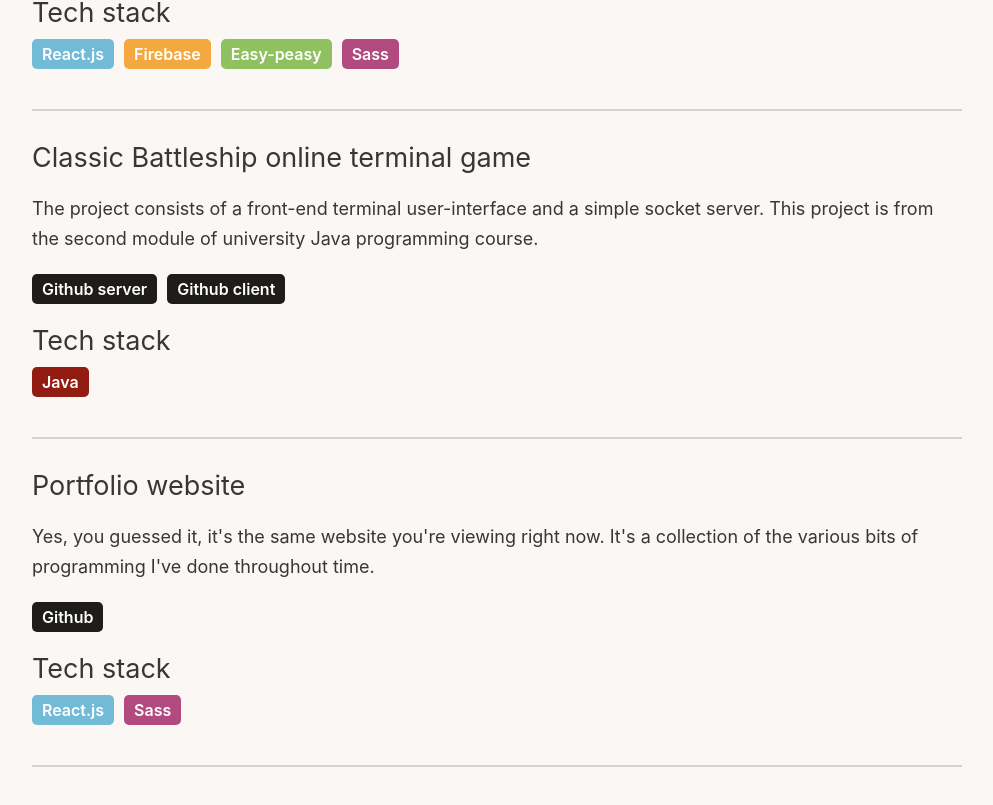
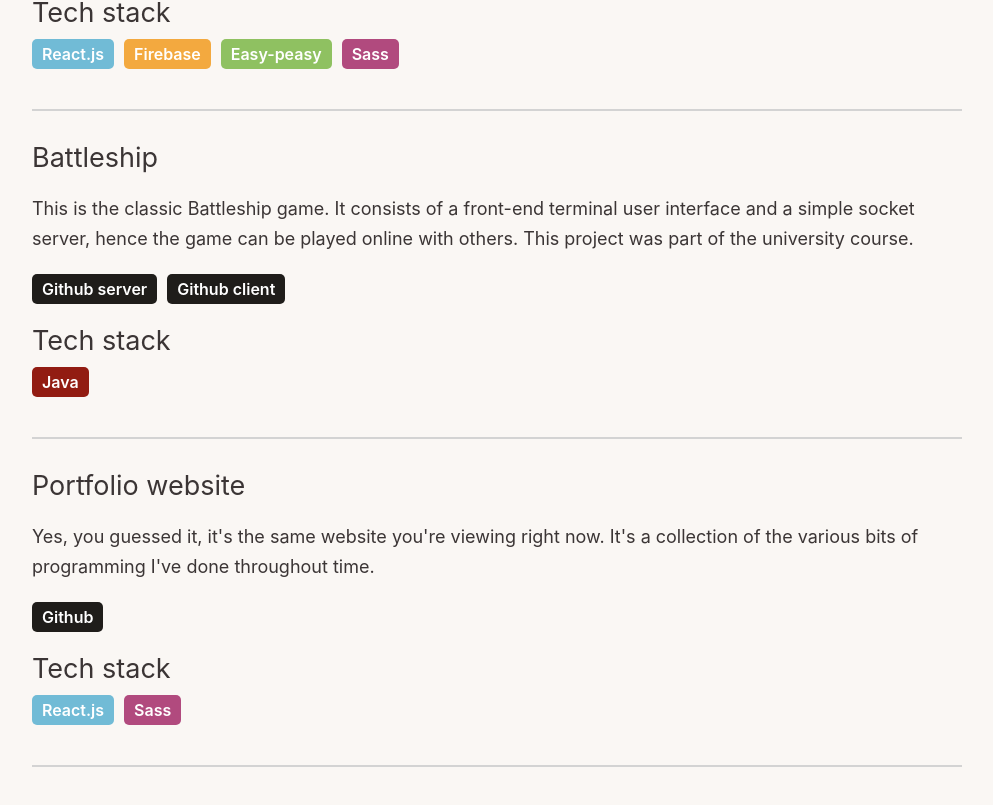
Before and after one commit to emilsbee/portfolio, a Next.js app: page / in a window 1280 px wide. Shown: the part 1982-2787 px from the top of the page, without its empty margins (143-1136 px from the left). Built offline with nearby package versions, Linux system fonts and the light colour scheme.

Commit message:
Updated Battleship section

```diff
--- a/components/ProjectSection/BattleshipGame/BattleshipGame.js
+++ b/components/ProjectSection/BattleshipGame/BattleshipGame.js
@@ -11,12 +11,11 @@
     return (
         <div className="project-container">
             <div className={styles.projectTitle}>
-                Classic Battleship online terminal game
+                Battleship
             </div>
 
             <div className={styles.projectDetails}>
-                The project consists of a front-end terminal user-interface and a simple socket server.
-                This project is from the second module of university Java programming course.
+                This is the classic Battleship game. It consists of a front-end terminal user interface and a simple socket server, hence the game can be played online with others. This project was part of the university course.
             </div>
 
             <div className={styles.projectLinkContainer}>
```
